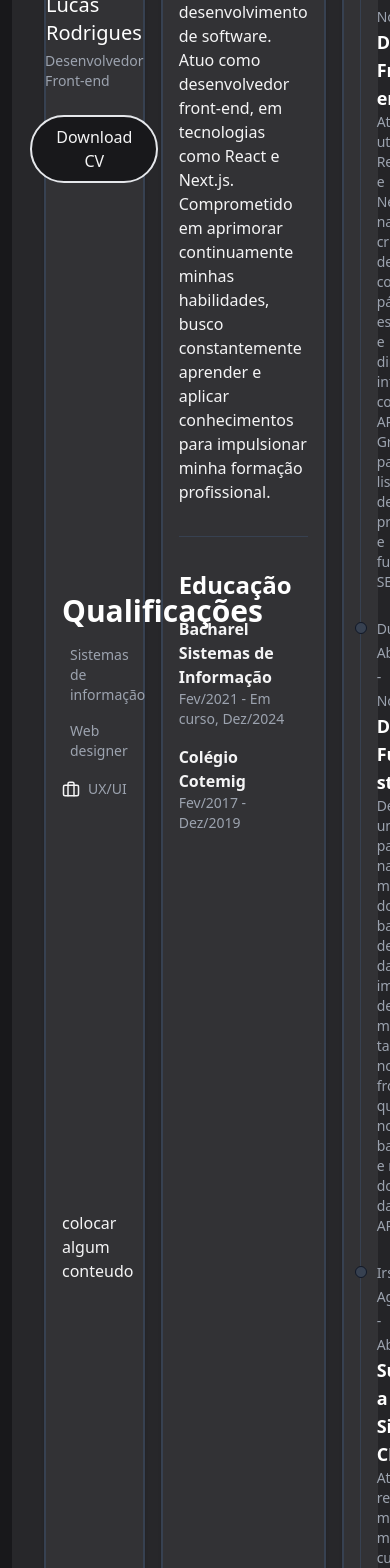
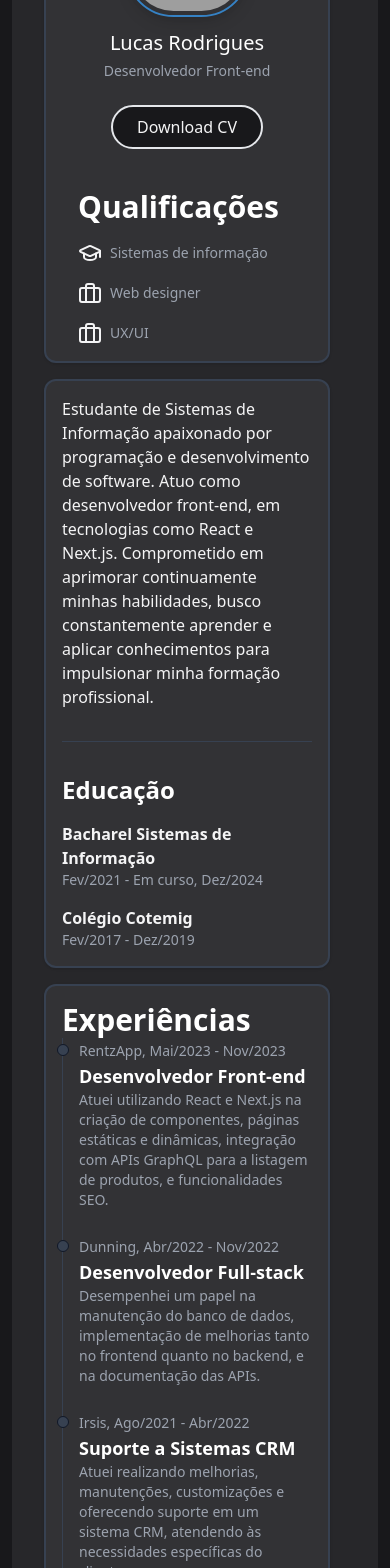
Before and after one commit to rodrigueslucas062/portfolio, a Next.js app: page / in a window 390 px wide. Shown: the part 432-2000 px from the top of the page. Built offline with nearby package versions, Linux system fonts and the light colour scheme; grey boxes are pictures that could not be loaded.

Commit message:
📱 Responsiveness on small screens

```diff
--- a/src/components/sobre/Sobre.jsx
+++ b/src/components/sobre/Sobre.jsx
@@ -5,7 +5,77 @@ const Sobre = () => {
     const avatarUrl = 'https://avatars.githubusercontent.com/u/39422637?s=400&u=b6bddbc97edde098ad4d50599d99479aff0cb6d9&v=4';
     return (
         <div className="flex my-10 gap-4">
-            <div className="group flex-1 w-1/3 bg-white/5 rounded-xl shadow border-2 border-gray-700 hover:bg-white/10">
+            {/* Seção para telas pequenas (celulares) */}
+            <div className="md:hidden w-full">
+                <div className="group w-full bg-white/5 rounded-xl shadow border-2 border-gray-700 hover:bg-white/10 p-4">
+                    <div className="flex flex-col items-center pt-10">
+                        <Image className="mb-3 rounded-full shadow-lg border-2 p-1 border-azul-claro" src={avatarUrl} alt="Lucas Rodrigues" width={125} height={125} />
+                        <h5 className="mb-1 text-xl font-medium text-white">Lucas Rodrigues</h5>
+                        <span className="text-sm mb-6 text-gray-400">Desenvolvedor Front-end</span>
+                        <button className="border-2 bg-zinc-900 py-2 px-6 rounded-full">Download CV</button>
+                    </div>
+                    <div>
+                        <div className="flex flex-col pt-10 px-4 space-y-4">
+                            <h1 className="text-3xl font-bold text-white">Qualificações</h1>
+                            <div className="flex gap-2 items-center">
+                                <GraduationCap />
+                                <span className="text-sm text-gray-400">Sistemas de informação</span>
+                            </div>
+                            <div className="flex gap-2 items-center">
+                                <Briefcase />
+                                <span className="text-sm text-gray-400">Web designer</span>
+                            </div>
+                            <div className="flex gap-2 items-center">
+                                <Briefcase />
+                                <span className="text-sm text-gray-400">UX/UI</span>
+                            </div>
+                        </div>
+                    </div>
+                </div>
+                <div className="group w-full mt-4 bg-white/5 rounded-xl shadow border-2 border-gray-700 hover:bg-white/10 p-4">
+                    <article className="text-wrap">
+                        <p>Estudante de Sistemas de Informação apaixonado por programação e desenvolvimento de software. Atuo como desenvolvedor front-end, em tecnologias como React e Next.js. Comprometido em aprimorar continuamente minhas habilidades, busco constantemente aprender e aplicar conhecimentos para impulsionar minha formação profissional.</p>
+                        <hr className="border-gray-700 group-hover:border-gray-500 my-8" />
+                        <h1 className="text-2xl font-bold text-white mb-4">Educação</h1>
+                        <div className="space-y-4">
+                            <div className="flex flex-col">
+                                <strong className="font-semi-bold">Bacharel Sistemas de Informação</strong>
+                                <span className="text-sm text-gray-400">Fev/2021 - Em curso, Dez/2024</span>
+                            </div>
+                            <div className="flex flex-col">
+                                <strong className="font-semi-bold">Colégio Cotemig</strong>
+                                <span className="text-sm text-gray-400">Fev/2017 - Dez/2019</span>
+                            </div>
+                        </div>
+                    </article>
+                </div>
+                <div className="group w-full mt-4 bg-white/5 rounded-xl shadow border-2 border-gray-700 hover:bg-white/10 p-4">
+                    <h1 className="text-3xl font-bold text-white">Experiências</h1>
+                    <ol className="relative border-s border-gray-700 group-hover:border-gray-500">
+                        <li className="mb-6 ms-4">
+                            <div className="absolute w-3 h-3 rounded-full mt-1.5 -start-1.5 border border-gray-900 bg-gray-700"></div>
+                            <time className="mb-1 text-sm font-normal leading-none text-gray-400">RentzApp, Mai/2023 - Nov/2023</time>
+                            <h3 className="text-lg font-semibold text-white">Desenvolvedor Front-end</h3>
+                            <p className="mb-4 text-sm font-normal text-gray-400">Atuei utilizando React e Next.js na criação de componentes, páginas estáticas e dinâmicas, integração com APIs GraphQL para a listagem de produtos, e funcionalidades SEO.</p>
+                        </li>
+                        <li className="mb-6 ms-4">
+                            <div className="absolute w-3 h-3 rounded-full mt-1.5 -start-1.5 border border-gray-900 bg-gray-700"></div>
+                            <time className="mb-1 text-sm font-normal leading-none text-gray-400">Dunning, Abr/2022 - Nov/2022</time>
+                            <h3 className="text-lg font-semibold text-white">Desenvolvedor Full-stack</h3>
+                            <p className="text-sm font-normal text-gray-400">Desempenhei um papel na manutenção do banco de dados, implementação de melhorias tanto no frontend quanto no backend, e na documentação das APIs.</p>
+                        </li>
+                        <li className="ms-4">
+                            <div className="absolute w-3 h-3 rounded-full mt-1.5 -start-1.5 border border-gray-900 bg-gray-700"></div>
+                            <time className="mb-1 text-sm font-normal leading-none text-gray-400">Irsis, Ago/2021 - Abr/2022</time>
+                            <h3 className="text-lg font-semibold text-white">Suporte a Sistemas CRM</h3>
+                            <p className="text-sm font-normal text-gray-400">Atuei realizando melhorias, manutenções, customizações e oferecendo suporte em um sistema CRM, atendendo às necessidades específicas do cliente.</p>
+                        </li>
+                    </ol>
+                </div>
+            </div>
+
+            <div className="flex gap-4">
+                <div className="hidden md:flex flex-1 w-1/3 bg-white/5 rounded-xl shadow border-2 border-gray-700 hover:bg-white/10">
                     <div className="grid grid-cols-1 md:grid-cols-2 w-full h-2/3 mb-6">
                         <div>
                             <div className="flex flex-col items-center pt-10">
@@ -33,11 +103,8 @@ const Sobre = () => {
                             </div>
                         </div>
                     </div>
-                <div className="p-4">
-                    <span>colocar algum conteudo </span>
                 </div>
-            </div>
-            <div className="flex flex-1 group w-full max-w-xl bg-white/5 rounded-xl shadow border-2 border-gray-700 hover:bg-white/10 p-4">
+                <div className="hidden md:flex flex-1 group w-full max-w-xl bg-white/5 rounded-xl shadow border-2 border-gray-700 hover:bg-white/10 p-4">
                     <article className="text-wrap">
                         <p>Estudante de Sistemas de Informação apaixonado por programação e desenvolvimento de software. Atuo como desenvolvedor front-end, em tecnologias como React e Next.js. Comprometido em aprimorar continuamente minhas habilidades, busco constantemente aprender e aplicar conhecimentos para impulsionar minha formação profissional.</p>
                         <hr className="border-gray-700 group-hover:border-gray-500 my-8" />
@@ -54,7 +121,7 @@ const Sobre = () => {
                         </div>
                     </article>
                 </div>
-            <div className="flex flex-1 w-1/3">
+                <div className="hidden md:flex flex-1 w-1/3">
                     <div className="group w-full p-4 bg-white/5 space-y-4 rounded-xl shadow border-2 border-gray-700 hover:bg-white/10">
                         <h1 className="text-3xl font-bold text-white">Experiências</h1>
                         <ol className="relative border-s border-gray-700 group-hover:border-gray-500">
@@ -79,81 +146,8 @@ const Sobre = () => {
                         </ol>
                     </div>
                 </div>
-            {/* <section className="flex my-10 gap-4">
-                <div class="py-8 px-4 mx-auto max-w-screen-xl lg:py-16 lg:px-6">
-                    <div class="space-y-8 lg:grid lg:grid-cols-3 sm:gap-6 xl:gap-10 lg:space-y-0">
-                        <div class="flex flex-col p-6 mx-auto max-w-lg text-center text-gray-200 bg-white/5 rounded-lg border border-gray-700 hover:bg-white/10">
-                            <div>
-                                <div className="flex flex-col items-center pt-10">
-                                    <Image className="mb-3 rounded-full shadow-lg border-2 p-1 border-gray-600" src={avatarUrl} alt="Lucas Rodrigues" width={125} height={125} />
-                                    <h5 className="mb-1 text-xl font-medium text-white">Lucas Rodrigues</h5>
-                                    <span className="text-sm mb-6 text-gray-400">Desenvolvedor Front-end</span>
-                                    <button className="border-2 bg-zinc-900 py-2 px-6 rounded-full">Download CV</button>
-                                </div>
-                            </div>
-                            <div>
-                                <div className="flex flex-col pt-10 px-4 space-y-4">
-                                    <h1 className="text-3xl font-bold text-white">Qualificações</h1>
-                                    <div className="flex gap-2 items-center">
-                                        <GraduationCap />
-                                        <span className="text-sm text-gray-400">Sistemas de informação</span>
-                                    </div>
-                                    <div className="flex gap-2 items-center">
-                                        <Briefcase />
-                                        <span className="text-sm text-gray-400">Web designer</span>
-                                    </div>
-                                    <div className="flex gap-2 items-center">
-                                        <Briefcase />
-                                        <span className="text-sm text-gray-400">UX/UI</span>
-                                    </div>
-                                </div>
-                            </div>
             </div>
 
-                        <div class="flex flex-col p-6 mx-auto max-w-lg text-center text-gray-200 bg-white/5 rounded-lg border border-gray-700 hover:bg-white/10">
-                            <article className="text-wrap">
-                                <p>Estudante de Sistemas de Informação apaixonado por programação e desenvolvimento de software. Atuo como desenvolvedor front-end, em tecnologias como React e Next.js. Comprometido em aprimorar continuamente minhas habilidades, busco constantemente aprender e aplicar conhecimentos para impulsionar minha formação profissional.</p>
-                                <hr className="border-gray-700 group-hover:border-gray-500 my-8" />
-                                <h1 className="text-2xl font-bold text-white mb-4">Educação</h1>
-                                <div className="space-y-4">
-                                    <div className="flex flex-col">
-                                        <strong className="font-semi-bold">Bacharel Sistemas de Informação</strong>
-                                        <span className="text-sm text-zinc-500">Fev/2021 - Em curso, Dez/2024</span>
-                                    </div>
-                                    <div className="flex flex-col">
-                                        <strong className="font-semi-bold">Colégio Cotemig</strong>
-                                        <span className="text-sm text-zinc-500">Fev/2017 - Dez/2019</span>
-                                    </div>
-                                </div>
-                            </article>
-                        </div>
-
-                        <div class="flex flex-col p-6 mx-auto max-w-lg text-center text-gray-200 bg-white/5 rounded-lg border border-gray-700 hover:bg-white/10">
-                            <h1 className="text-3xl font-bold text-white">Experiências</h1>
-                            <ol className="relative border-s border-gray-700 group-hover:border-gray-500">
-                                <li className="mb-6 ms-4">
-                                    <div className="absolute w-3 h-3 rounded-full mt-1.5 -start-1.5 border border-gray-900 bg-gray-700"></div>
-                                    <time className="mb-1 text-sm font-normal leading-none text-gray-500">RentzApp, Mai/2023 - Nov/2023</time>
-                                    <h3 className="text-lg font-semibold text-white">Desenvolvedor Front-end</h3>
-                                    <p className="mb-4 text-sm font-normal text-gray-400">Atuei utilizando React e Next.js na criação de componentes, páginas estáticas e dinâmicas, integração com APIs GraphQL para a listagem de produtos, e funcionalidades SEO.</p>
-                                </li>
-                                <li className="mb-6 ms-4">
-                                    <div className="absolute w-3 h-3 rounded-full mt-1.5 -start-1.5 border border-gray-900 bg-gray-700"></div>
-                                    <time className="mb-1 text-sm font-normal leading-none text-gray-500">Dunning, Abr/2022 - Nov/2022</time>
-                                    <h3 className="text-lg font-semibold text-white">Desenvolvedor Full-stack</h3>
-                                    <p className="text-sm font-normal text-gray-400">Desempenhei um papel na manutenção do banco de dados, implementação de melhorias tanto no frontend quanto no backend, e na documentação das APIs.</p>
-                                </li>
-                                <li className="ms-4">
-                                    <div className="absolute w-3 h-3 rounded-full mt-1.5 -start-1.5 border border-gray-900 bg-gray-700"></div>
-                                    <time className="mb-1 text-sm font-normal leading-none text-gray-500">Irsis, Ago/2021 - Abr/2022</time>
-                                    <h3 className="text-lg font-semibold text-white">Suporte a Sistemas CRM</h3>
-                                    <p className="text-sm font-normal text-gray-400">Atuei realizando melhorias, manutenções, customizações e oferecendo suporte em um sistema CRM, atendendo às necessidades específicas do cliente.</p>
-                                </li>
-                            </ol>
-                        </div>
-                    </div>
-                </div>
-            </section> */}
         </div>
     );
 }
```
Lines whose indentation alone changed are shown as unchanged.
